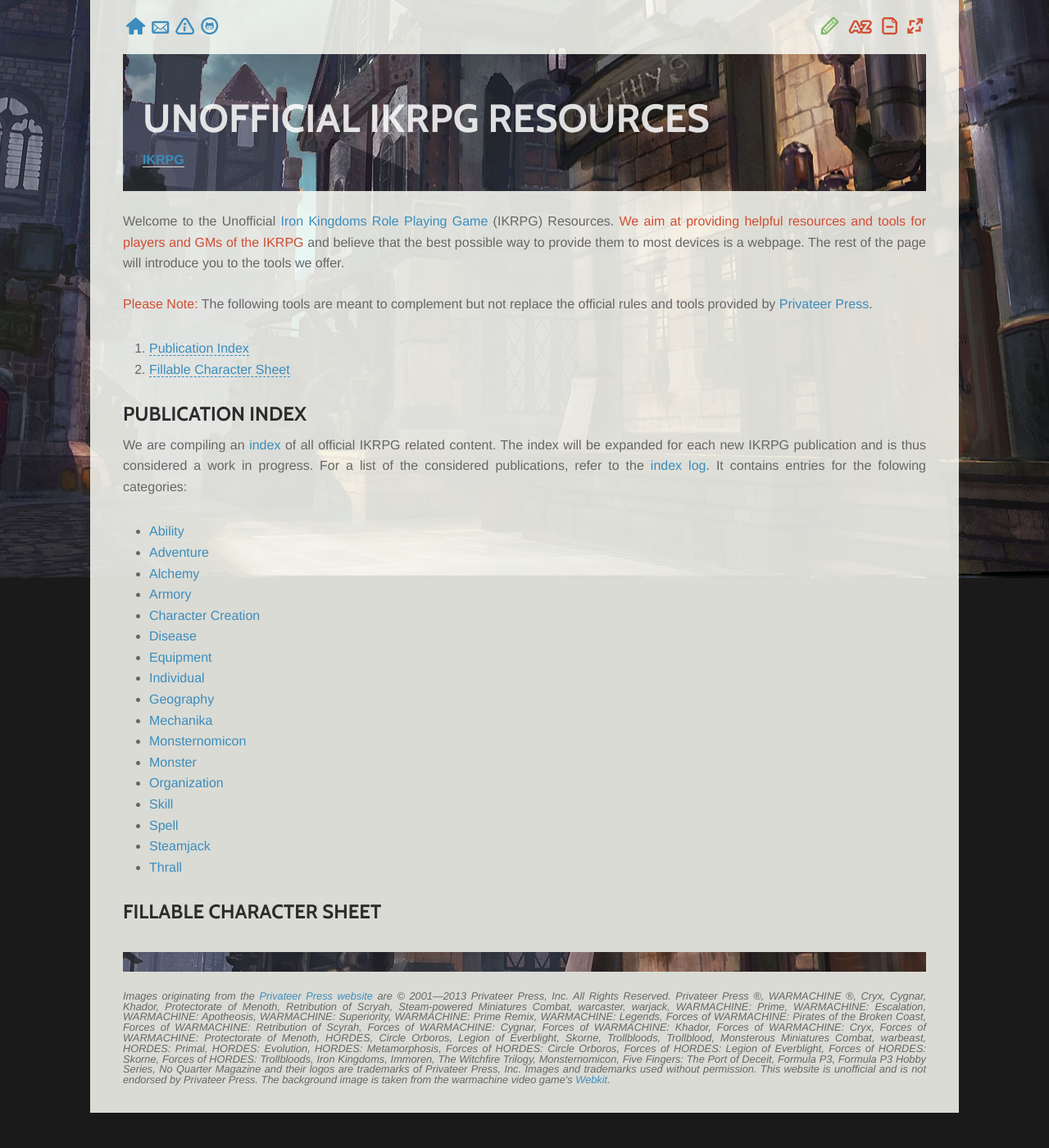
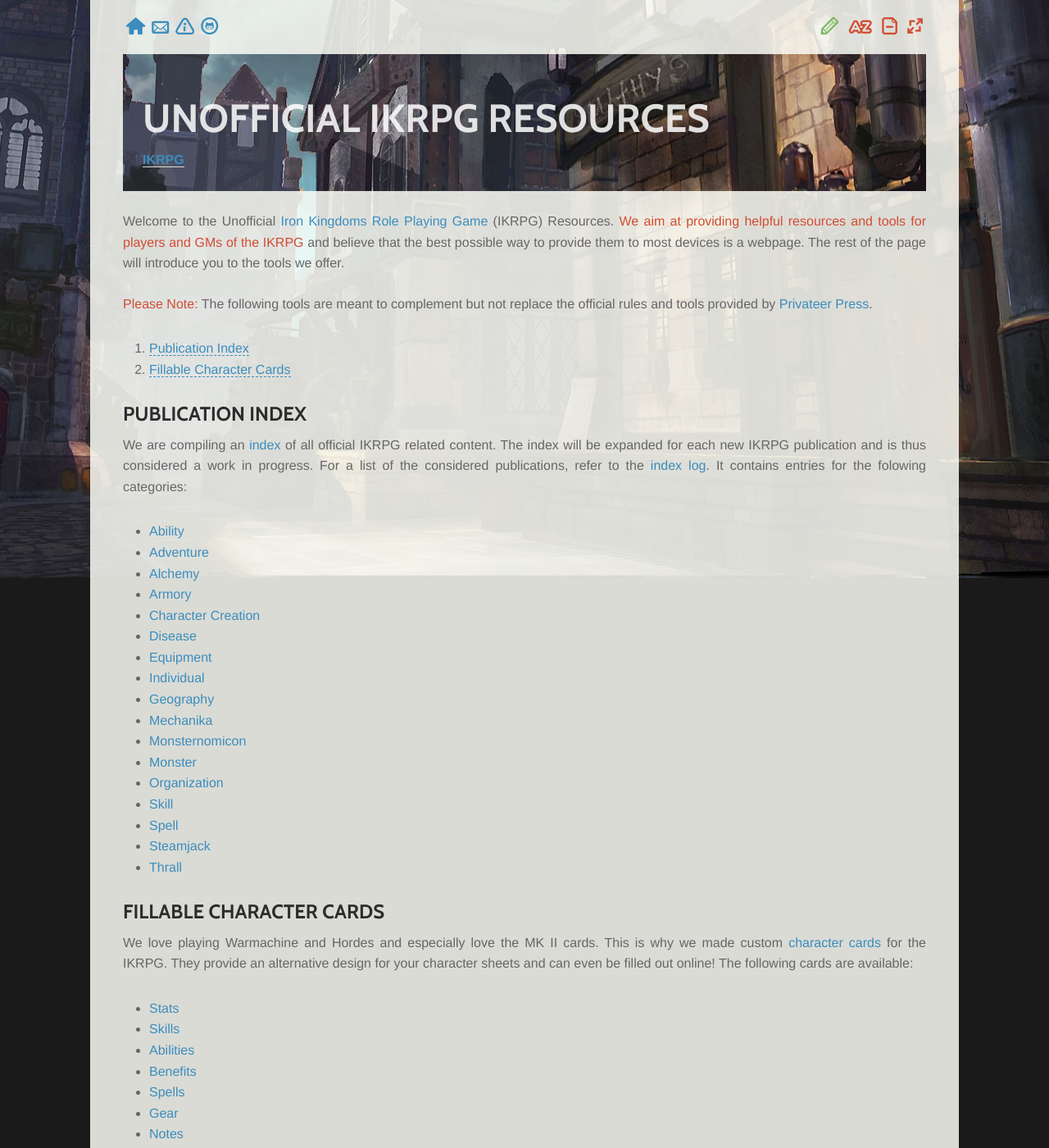
Before and after one commit to ikrpg/ikrpg.github.io, a Jekyll site: the page built from index.html, in a window 1280 px wide and 1400 px high. Shown: the whole window at 82% size. Built offline with Jekyll 4.4.1, drawn with Linux system fonts in a browser that asks for light colours; nearby versions of some CDN libraries.

Commit message:
better index description

```diff
--- a/index.html
+++ b/index.html
@@ -5,15 +5,19 @@ tags: [ IKRPG ]
 ---
 
 <p>
-    Welcome to the Unofficial <a href="http://privateerpress.com/iron-kingdoms">Iron Kingdoms Role Playing Game</a> (IKRPG) Resources. <strong>We aim at providing helpful resources and tools for players and GMs of the IKRPG</strong> and believe that the best possible way to provide them to most devices is a webpage. The rest of the page will introduce you to the tools we offer.
+    Welcome to the Unofficial <a href="http://privateerpress.com/iron-kingdoms">Iron Kingdoms Role
+    Playing Game</a> (IKRPG) Resources. <strong>We aim at providing helpful resources and tools for
+    players and GMs of the IKRPG</strong> and believe that the best possible way to provide them
+    to most devices is a webpage. The rest of the page will introduce you to the tools we offer.
 </p>
 <p>
-    <strong>Please Note:</strong> The following tools are meant to complement but not replace the official rules and tools provided by <a href="http://privateerpress.com/">Privateer Press</a>.
+    <strong>Please Note:</strong> The following tools are meant to complement but not replace the
+    official rules and tools provided by <a href="http://privateerpress.com/">Privateer Press</a>.
 </p>
 
 <ol>
     <li><a href="#publication-index">Publication Index</a></li>
-    <li><a href="#character-sheet">Fillable Character Sheet</a></li>
+    <li><a href="#character-cards">Fillable Character Cards</a></li>
 </ol>
 
 <h2 id="publication-index">Publication Index</h2>
@@ -43,7 +47,19 @@ tags: [ IKRPG ]
     <li><a href="/index/category/Thrall/">Thrall</a></li>
 </ul>
 
-<h2 id="character-sheet">Fillable Character Sheet</h2>
+<h2 id="character-cards">Fillable Character Cards</h2>
 <p>
-
+    We love playing Warmachine and Hordes and especially love the MK II cards.
+    This is why we made custom <a href="/character-cards/">character cards</a> for the IKRPG.
+    They provide an alternative design for your character sheets and can even be filled out online!
+    The following cards are available:
 </p>
+<ul>
+    <li><a href="/character-cards/#stats">Stats</a></li>
+    <li><a href="/character-cards/#skills">Skills</a></li>
+    <li><a href="/character-cards/#abilities">Abilities</a></li>
+    <li><a href="/character-cards/#benefits">Benefits</a></li>
+    <li><a href="/character-cards/#spells">Spells</a></li>
+    <li><a href="/character-cards/#gear">Gear</a></li>
+    <li><a href="/character-cards/#notes">Notes</a></li>
+</ul>
```
